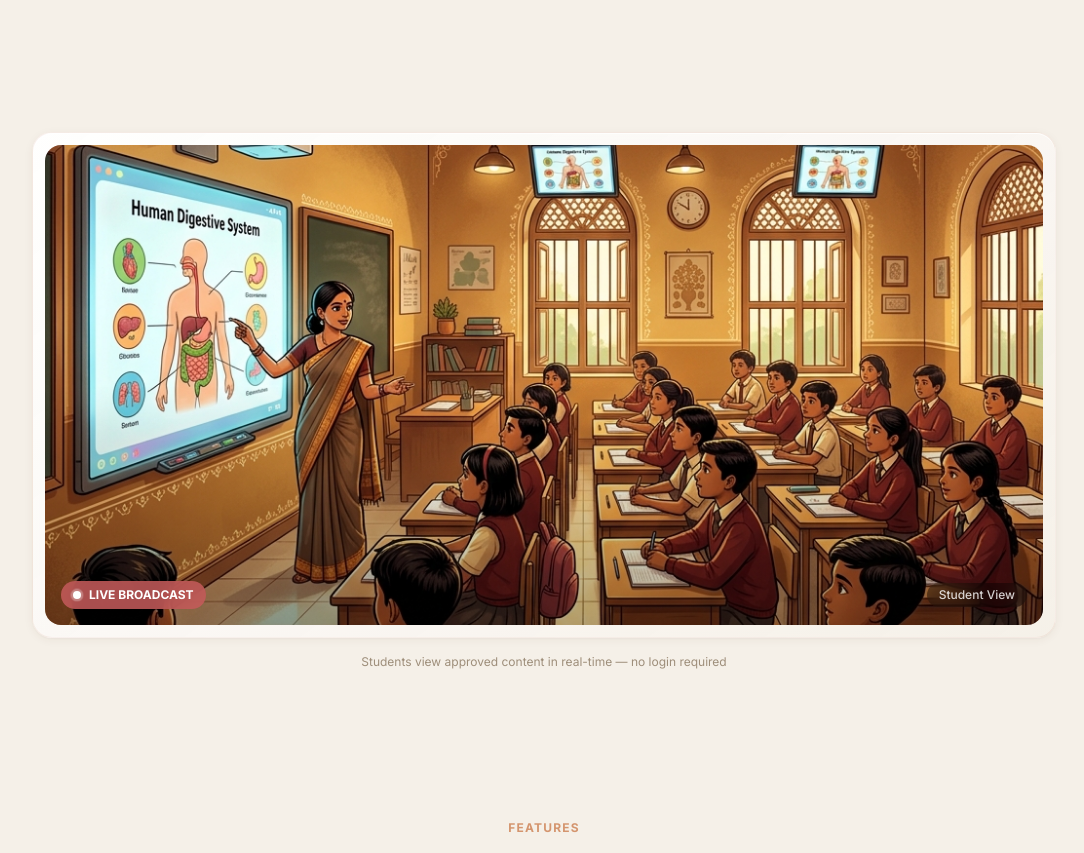
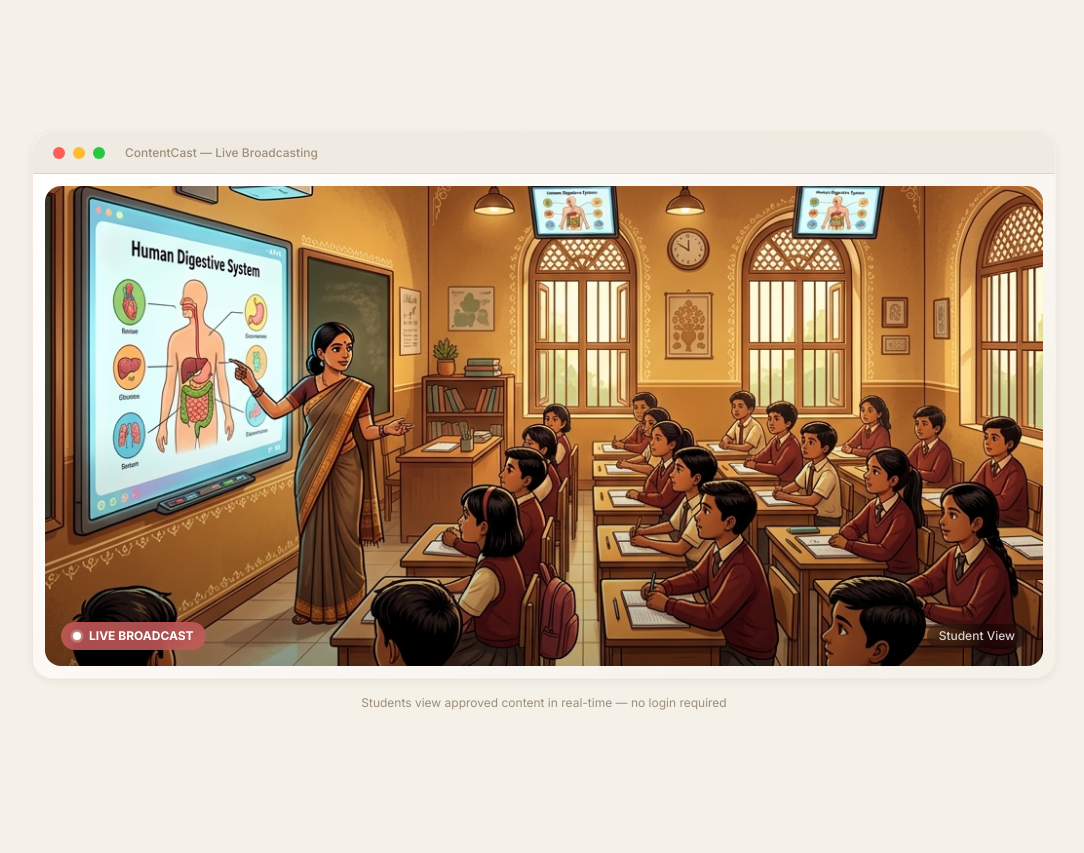
Before and after one commit to sonu93418/Content-Broadcasting-System, a Next.js app: page / in a window 1280 px wide. Shown: the part 740-1593 px from the top of the page, without its empty margins (96-1180 px from the left). Built offline with nearby package versions, Linux system fonts and the light colour scheme; no server answers.

Commit message:
feat: implement teacher dashboard and public landing page

```diff
--- a/src/app/page.js
+++ b/src/app/page.js
@@ -156,7 +156,16 @@ export default function HomePage() {
       {/* ===== STUDENT DEMO FRAME ===== */}
       <section className="py-16 px-4 relative">
         <div className="max-w-5xl mx-auto">
-          <div className="glass-card p-2 sm:p-3" style={{ borderRadius: '20px' }}>
+          <div className="glass-card overflow-hidden" style={{ borderRadius: '20px' }}>
+            {/* MacBook Window Chrome */}
+            <div className="flex items-center gap-2 px-5 py-3" style={{ background: 'var(--bg-surface-light)', borderBottom: '1px solid var(--border-color)' }}>
+              <span className="w-3 h-3 rounded-full" style={{ background: '#FF5F57' }} />
+              <span className="w-3 h-3 rounded-full" style={{ background: '#FEBC2E' }} />
+              <span className="w-3 h-3 rounded-full" style={{ background: '#28C840' }} />
+              <span className="text-xs font-medium ml-3" style={{ color: 'var(--text-muted)' }}>ContentCast — Live Broadcasting</span>
+            </div>
+            {/* Content */}
+            <div className="p-2 sm:p-3">
               <div className="rounded-2xl overflow-hidden relative">
                 <img src="/mock/student-demo.png" alt="Indian classroom with students viewing broadcast content" className="w-full h-auto object-cover" style={{ maxHeight: '480px', objectFit: 'cover' }} />
                 <div className="absolute inset-0 bg-gradient-to-t from-black/30 via-transparent to-transparent" />
@@ -169,6 +178,7 @@ export default function HomePage() {
                     LIVE BROADCAST
                   </div>
                   <span className="text-xs text-white/80 font-medium px-3 py-1 rounded-full" style={{ background: 'rgba(0,0,0,0.35)', backdropFilter: 'blur(8px)' }}>Student View</span>
+                </div>
               </div>
             </div>
           </div>
--- a/src/app/teacher/dashboard/page.js
+++ b/src/app/teacher/dashboard/page.js
@@ -111,9 +111,18 @@ export default function TeacherDashboard() {
           </div>
         </div>
 
-        {/* Student demo image */}
-        <div className="glass-card p-2.5 animate-fade-in" style={{ animationDelay: '600ms' }}>
-          <div className="rounded-xl overflow-hidden relative">
+        {/* Student demo image — MacBook Frame */}
+        <div className="glass-card animate-fade-in overflow-hidden" style={{ animationDelay: '600ms', borderRadius: '16px' }}>
+          {/* MacBook Window Chrome */}
+          <div className="flex items-center gap-2 px-4 py-3" style={{ background: 'var(--bg-surface-light)', borderBottom: '1px solid var(--border-color)' }}>
+            <span className="w-3 h-3 rounded-full" style={{ background: '#FF5F57' }} />
+            <span className="w-3 h-3 rounded-full" style={{ background: '#FEBC2E' }} />
+            <span className="w-3 h-3 rounded-full" style={{ background: '#28C840' }} />
+            <span className="text-xs font-medium ml-3" style={{ color: 'var(--text-muted)' }}>ContentCast — Live Student View</span>
+          </div>
+          {/* Content */}
+          <div className="p-2.5">
+            <div className="rounded-lg overflow-hidden relative">
               <img src="/mock/student-demo.png" alt="Indian classroom broadcast view" className="w-full h-auto object-cover" style={{ maxHeight: '280px', objectFit: 'cover' }} />
               <div className="absolute inset-0 bg-gradient-to-t from-black/40 via-transparent to-transparent" />
               <div className="absolute bottom-3 left-3 flex items-center gap-2 rounded-full px-3 py-1 text-xs font-bold text-white" style={{ background: 'rgba(199,92,92,0.8)' }}>
@@ -127,6 +136,7 @@ export default function TeacherDashboard() {
             <p className="text-center text-xs mt-2.5 mb-1" style={{ color: 'var(--text-muted)' }}>This is how students see your approved broadcast content</p>
           </div>
         </div>
+      </div>
     </DashboardLayout>
   );
 }
```
Lines whose indentation alone changed are shown as unchanged.
